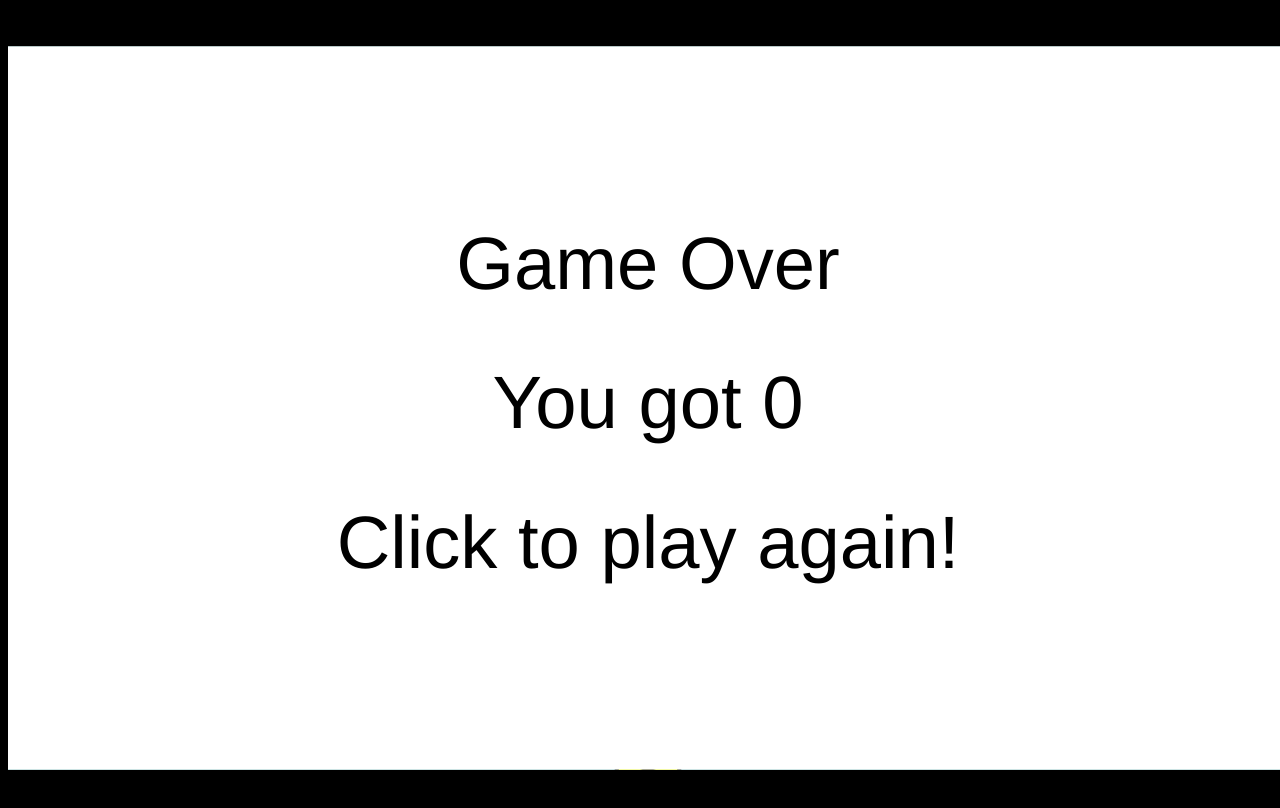
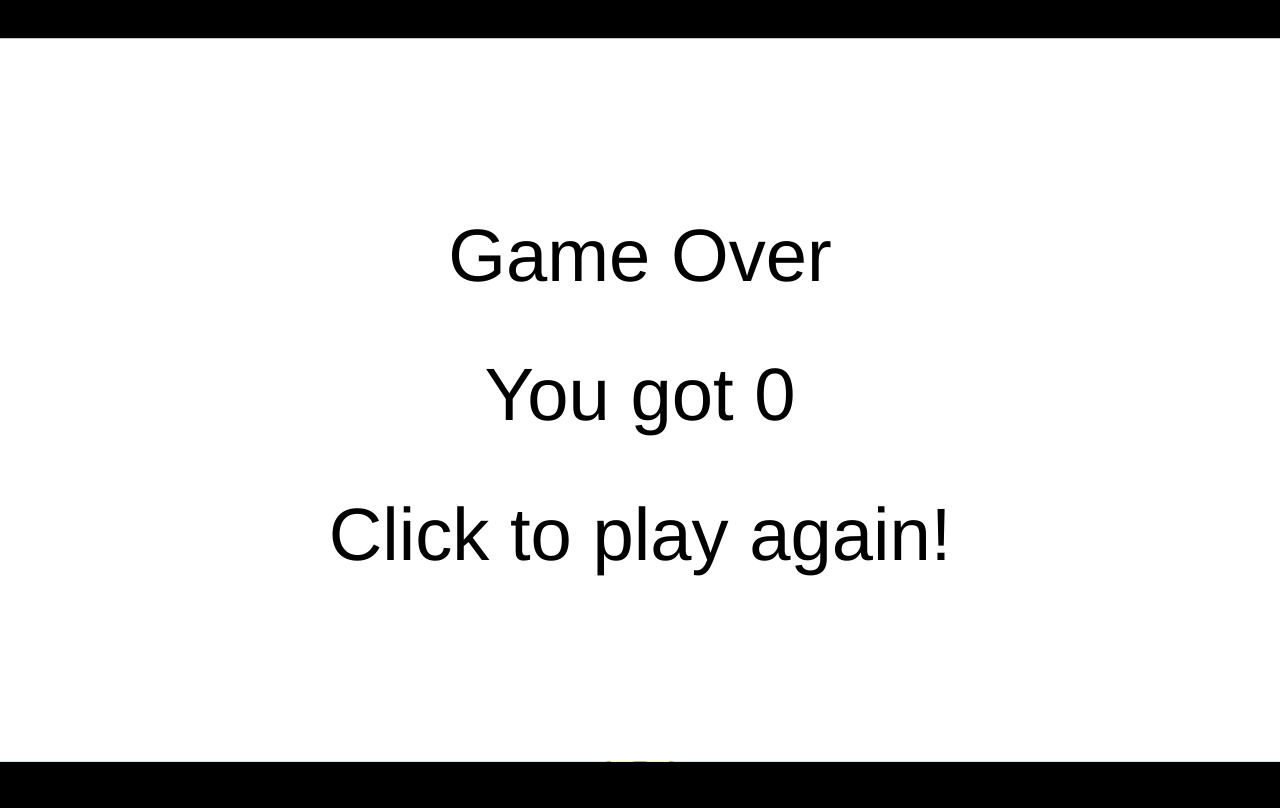
Before and after one commit to sl/Cgame, a plain HTML site: page Samples/Derpy Bird/index.html in a window 1280 px wide. Drawn offline with Linux system fonts and the light colour scheme.

Commit message:
"Also, body {margin: 0}"

```diff
--- a/Samples/Derpy Bird/index.html
+++ b/Samples/Derpy Bird/index.html
@@ -4,7 +4,7 @@
         <title>Derpy Bird</title>
         <meta http-equiv='Content-Type' content='text/html;charset=UTF-8'>
     </head>
-    <body style="background-color: black">
+    <body style="background-color: black; margin: 0">
         <canvas id='display'></canvas>
         <script type='text/javascript' src='js/cgame-lib.js'></script>
         <script type='text/javascript' src='js/site.js'></script>
```
